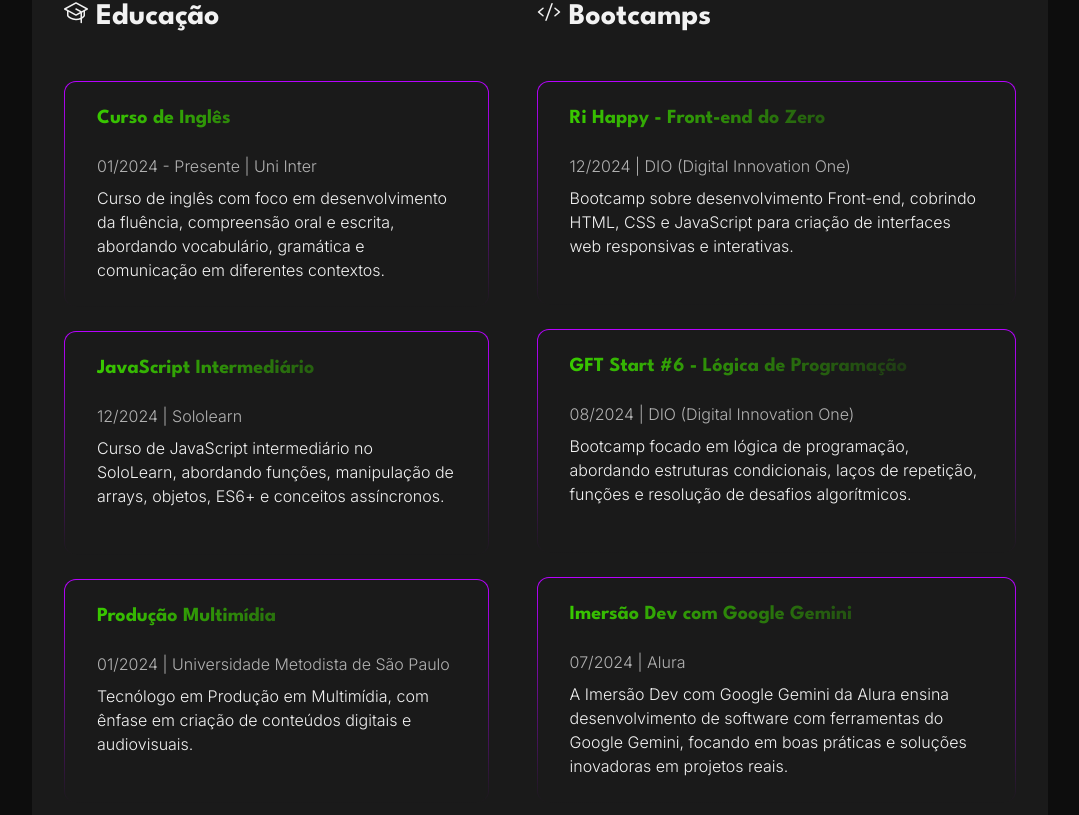
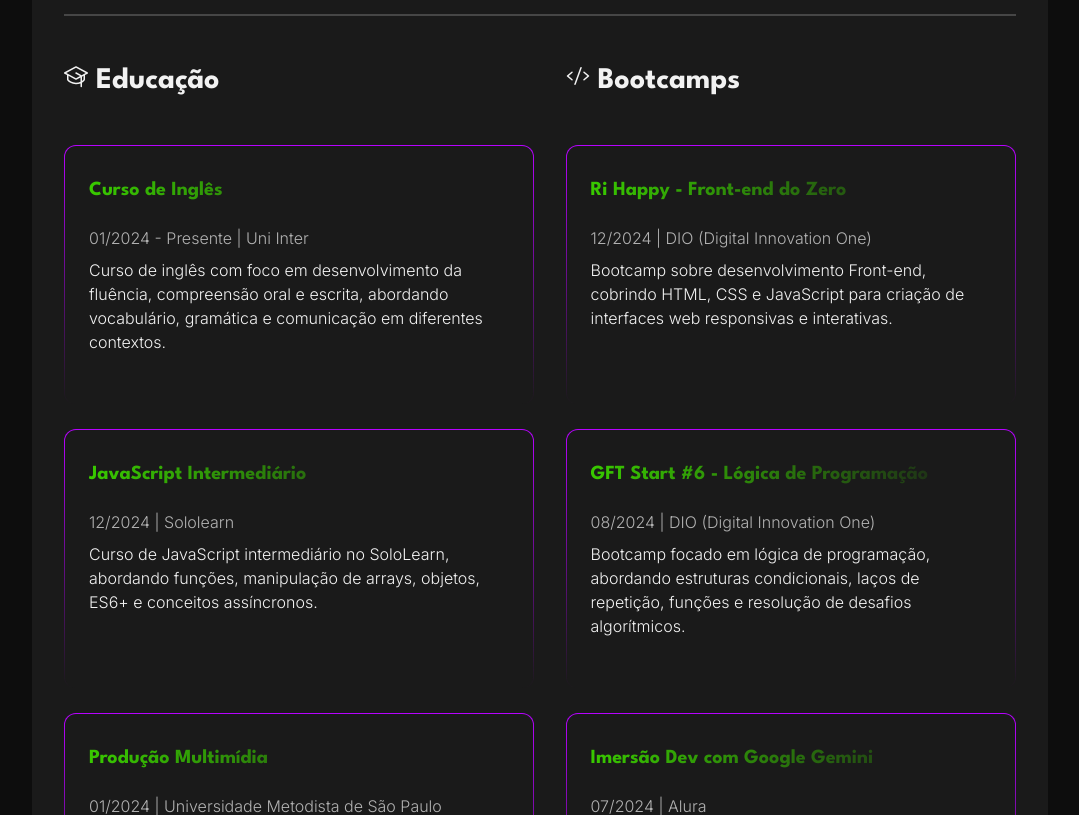
Before and after one commit to fernandatollotti/portfolio, a React (Create React App) app: page /curriculo in a window 1280 px wide. Shown: the part 1385-2200 px from the top of the page, without its empty margins (32-1111 px from the left). Built offline with nearby package versions, Linux system fonts and the light colour scheme.

Commit message:
refactor: update dynamic class in education section, refine layout and update education data

```diff
--- a/src/components/Education/Education.css
+++ b/src/components/Education/Education.css
@@ -1,10 +1,15 @@
-.resume__education {padding-top: 3rem;}
+.resume__education {
+  padding-top: 3rem;
+  display: flex;
+  flex-direction: column;
+  gap: 2rem;
+}
 
 .resume__education h4 {padding-bottom: 1.5rem;}
 
 @media (min-width: 992px) {
   .resume__education {
-   display: flex;
-    gap: 3rem;
+    flex-direction: row;
+    gap: 2rem;
   }
 }
--- a/src/components/Education/EducationSection.css
+++ b/src/components/Education/EducationSection.css
@@ -1,17 +1,18 @@
 .education__cards-container {
-  display: flex;
+  display: grid;
+  grid-template-columns: repeat(auto-fit, minmax(18.75rem, 1fr));
   gap: 1.5rem;
-  flex-direction: column;
   align-items: stretch;
 }
 
 .education__card {
-  padding: 1.5rem 2rem;
-  min-height: 14rem;
+  padding: 2rem 1.5rem;
+  height: 16.25rem;
   border: 1px solid transparent;
   border-radius: var(--radius-md);
   transition: all .3s ease-in-out;
-  background: linear-gradient(var(--primary-color), var(--primary-color)) padding-box, linear-gradient(to bottom, var(--text-highlight-color), transparent) border-box;
+  background: linear-gradient(var(--primary-color), var(--primary-color)) padding-box,
+              linear-gradient(to bottom, var(--text-highlight-color), transparent) border-box;
 }
 
 .education__card:hover {border: 1px solid;}
--- a/src/components/Education/EducationSection.jsx
+++ b/src/components/Education/EducationSection.jsx
@@ -2,7 +2,7 @@ import "./EducationSection.css";
 
 function EducationSection({title, icon: Icon, category, data}) {
   return (
-    <div className="education">
+    <div className={category}>
       <h3><Icon size={24} /> {title}</h3>
       <div className="education__cards-container">
         {data.filter(item => item.key === category)
--- a/src/components/Tabs/Tabs.css
+++ b/src/components/Tabs/Tabs.css
@@ -51,7 +51,7 @@
 }
 
 @media (min-width: 992px) {
-  .tab__container {min-height: 34rem;}
+  .tab__container {min-height: 38rem;}
 
   .tab__content {
     position: absolute;
--- a/src/data/educationData.jsx
+++ b/src/data/educationData.jsx
@@ -11,7 +11,7 @@ export const educationData = [
     name:"Imersão Dev com Google Gemini",
     date: "07/2024",
     local: "Alura",
-    content: "A Imersão Dev com Google Gemini da Alura ensina desenvolvimento de software com ferramentas do Google Gemini, focando em boas práticas e soluções inovadoras em projetos reais."
+    content: "A Imersão Dev ensina desenvolvimento de software com ferramentas do Google Gemini, focando em boas práticas e soluções inovadoras em projetos reais."
   },
   {
     key: "bootcamp",
```
